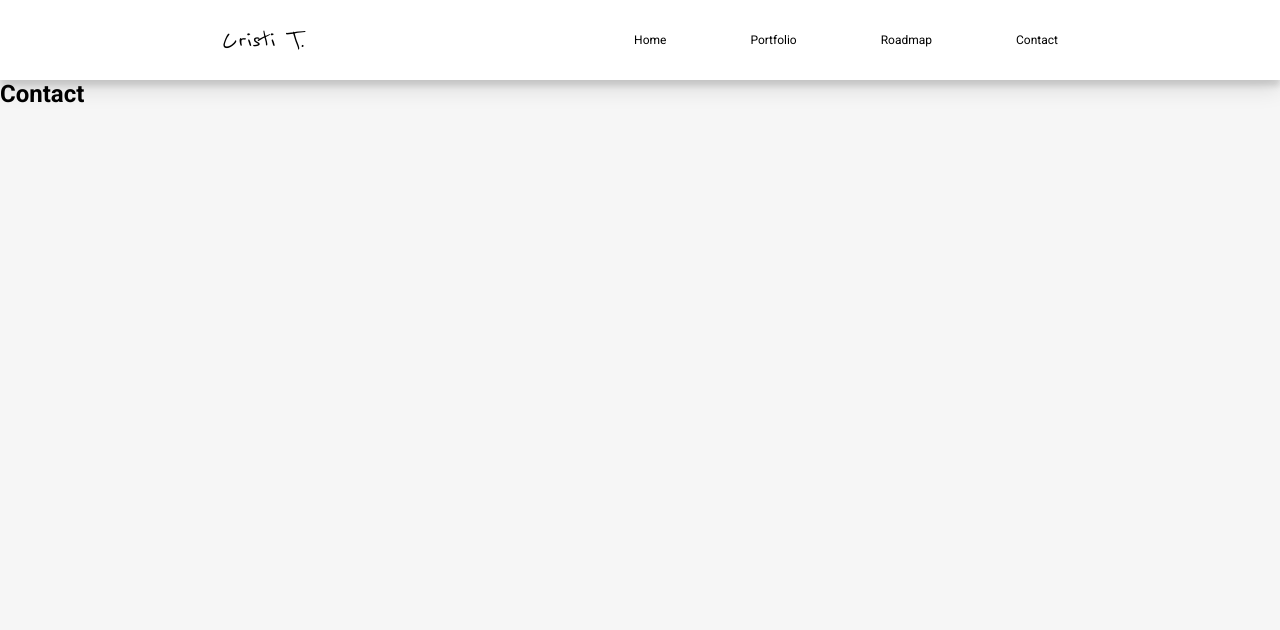
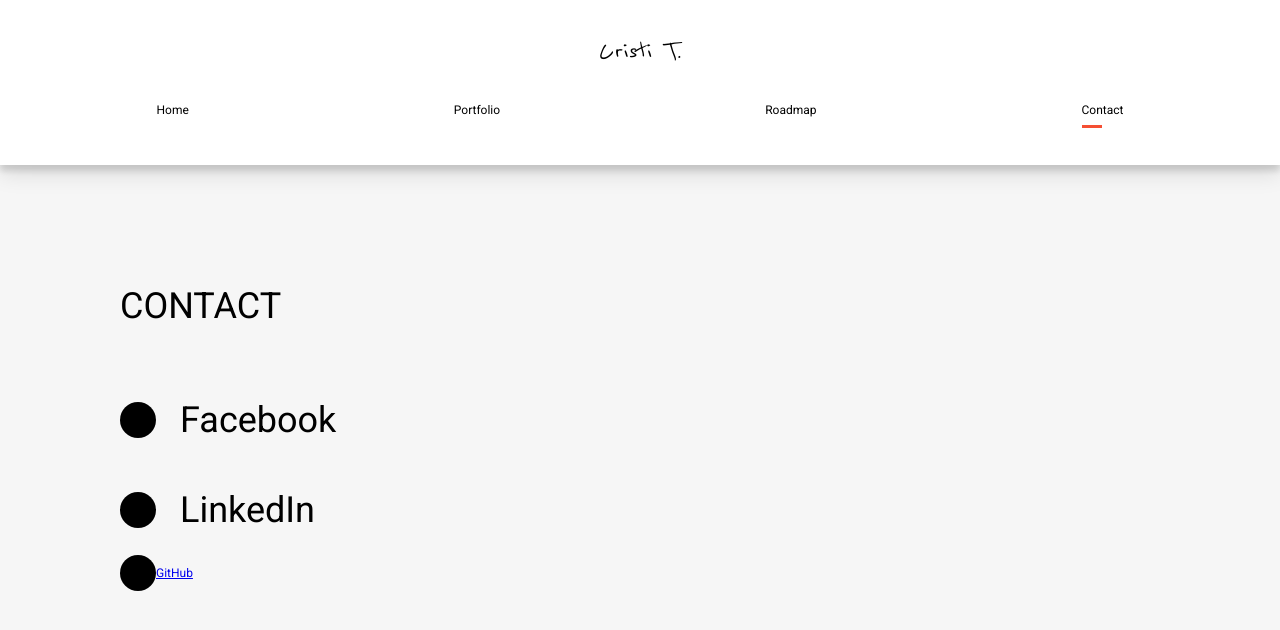
Before and after one commit to CristiTomaaa/ct-portfolio, a React (Create React App) app: page /contact in a window 1280 px wide. Shown: the top 630 px of the page. Built offline with nearby package versions, Linux system fonts and the light colour scheme.

Commit message:
Added some extra styling to the menu

```diff
--- a/src/App.js
+++ b/src/App.js
@@ -14,12 +14,16 @@ import {Switch, Route, useLocation} from 'react-router-dom';
 //ANIMATION
 import {AnimatePresence} from 'framer-motion';
 
+//SCROLL UP THE PAGE EVERYTIME YOU LOAD A NEW ONE
+import ScrollTop from './components/ScrollTop';
+
 function App() {
   const location = useLocation();
 
   return (
     <div className="App">
       <GlobalStyles />
+      <ScrollTop/>
       <Nav />
       <AnimatePresence exitBeforeEnter>
       <Switch location={location} key={location.pathname}>
--- a/src/components/AboutSection.js
+++ b/src/components/AboutSection.js
@@ -3,7 +3,6 @@ import aboutimg from '../img/aboutimg.png';
 //FRAMER MOTION
 import {motion} from 'framer-motion';
 import {titleAnimation, fade} from '../animation';
-import Wave from './wave';
 
 //ADDING THE STYLES
 import styled from 'styled-components';
--- a/src/components/FAQSection.js
+++ b/src/components/FAQSection.js
@@ -48,7 +48,7 @@ const FAQ = styled(StyledHeader)`
     font-weight: lighter;
   }
   .faq-line {
-    background: #cccccc;
+    background: #ccc;
     height: 0.2rem;
     margin: 2rem 0rem;
     width: 100%;
--- a/src/components/Nav.js
+++ b/src/components/Nav.js
@@ -1,23 +1,31 @@
 import React from "react";
 import styled from 'styled-components';
 import {Link} from 'react-router-dom';
+import {motion} from 'framer-motion';
+import {useLocation} from 'react-router-dom';
+
 
 const Nav = () => {
+  const {pathname} = useLocation();
   return(
     <StyledNav>
       <h1><Link id="logo" to="/">Cristi T.</Link></h1>
       <ul>
         <li>
           <Link to="/">Home</Link>
+          <Line transition={{duration: 0.75}} initial={{width: '0%'}} animate={{width: pathname === '/' ? '50%' : '0%'}} />
         </li>
         <li>
           <Link to="/portfolio">Portfolio</Link>
+          <Line transition={{duration: 0.75}} initial={{width: '0%'}} animate={{width: pathname === '/portfolio' ? '50%' : '0%'}} />
         </li>
         <li>
           <Link to="#">Roadmap</Link>
+          <Line transition={{duration: 0.75}} initial={{width: '0%'}} animate={{width: pathname === '/roadmap' ? '50%' : '0%'}} />
         </li>
         <li>
           <Link to="/contact">Contact</Link>
+          <Line transition={{duration: 0.75}} initial={{width: '0%'}} animate={{width: pathname === '/contact' ? '50%' : '0%'}} />
         </li>
       </ul>
     </StyledNav>
@@ -33,6 +41,10 @@ const StyledNav = styled.nav`
   padding: 1rem 18.5rem;
   background-color: #FFFFFF;
   box-shadow: 0 10px 20px rgba(0,0,0,0.10), 0 6px 6px rgba(0,0,0,0.13);
+  position: sticky;
+  top: 0;
+  left: 0;
+  z-index: 10;
   a {
     color: black;
     text-decoration: none;
@@ -50,6 +62,37 @@ const StyledNav = styled.nav`
     padding-left: 7rem;
     position: relative;
   }
-`;
+
+  @media (max-width: 1300px){
+    flex-direction: column;
+    padding: 2rem 0rem;
+    #logo {
+      display: inline-block;
+      margin: 1rem;
+    }
+    ul {
+      padding: 2rem;
+      justify-content: space-around;
+      width: 100%;
+      li {
+        padding: 0;
+      }
+    }
+  }
+`
+
+
+const Line = styled(motion.div)`
+  height: 0.3rem;
+  background: #F54F33;
+  width: 0;
+  position: absolute;
+  bottom: -80%;
+  left: 60%;
+  @media (max-width: 1300px){
+    left: 0%
+  }
+`
+;
 
 export default Nav;
--- /dev/null
+++ b/src/components/ScrollTop.js
@@ -0,0 +1,15 @@
+import {useEffect} from 'react';
+import {useLocation} from 'react-router-dom';
+
+const ScrollTop = () => {
+  const {pathname} = useLocation();
+  useEffect(() => {
+    window.scroll({
+      top:0,
+      left:0
+    })
+  }, [pathname])
+  return null;
+}
+
+export default ScrollTop;
--- a/src/components/ServicesSection.js
+++ b/src/components/ServicesSection.js
@@ -38,13 +38,13 @@ const ServicesSection = () => {
             </div>
             <p>Lorem ipsum dolor sit amet consectetur.</p>
           </Card>
-          <div className="card">
+          <Card>
             <div className="icon">
               <img src={money} alt="clock icon"/>
               <h3>Affordable</h3>
             </div>
             <p>Lorem ipsum dolor sit amet consectetur.</p>
-          </div>
+          </Card>
         </Cards>
       </StyledDescription>
       <SyledImage>
@@ -62,11 +62,16 @@ const Services = styled(StyledHeader)`
     width: 70%;
     padding: 2rem 0rem 4rem 0rem;
   }
+  @media (max-width: 1300px){
+  }
 `;
 
 const Cards = styled.div`
   display:flex;
   flex-wrap: wrap;
+  @media (max-width: 1300px){
+    justify-content: center;
+  }
 `;
 
 const Card = styled.div`
@@ -80,6 +85,14 @@ const Card = styled.div`
       padding: 1rem;
     }
   }
+  @media (max-width: 1300px){
+    justify-content: center;
+  }
+  /* @media (max-width: 1300px){
+    display: block;
+    align-items: center;
+    flex-direction: column;
+  } */
 `;
 
 export default ServicesSection;
--- a/src/components/Toggle.js
+++ b/src/components/Toggle.js
@@ -2,7 +2,7 @@ import { motion } from 'framer-motion';
 import React, {useState} from 'react';
 
 const Toggle = ({children, title}) => {
-  const [toggle, setToggle] = useState(true);
+  const [toggle, setToggle] = useState(false);
   return (
     <motion.div layout onClick={() => setToggle(!toggle)}>
       <motion.h4 layout>{title}</motion.h4>
--- a/src/pages/Contact.js
+++ b/src/pages/Contact.js
@@ -2,14 +2,64 @@ import React from 'react';
 
 //PAGE ANIMATIONS
 import {motion} from 'framer-motion';
-import {pageAnimation} from '../animation';
+import {pageAnimation, titleAnimation} from '../animation';
+import styled from 'styled-components';
 
 const Contact = () => {
   return(
-    <motion.div  variants={pageAnimation} exit="exit" initial="hidden" animate="show">
-      <h1>Contact</h1>
-    </motion.div>
+    <StyledContact  variants={pageAnimation} exit="exit" initial="hidden" animate="show">
+      <Title>
+        <Hide>
+          <motion.h2 variants={titleAnimation}>CONTACT</motion.h2>
+        </Hide>
+      </Title>
+      <div>
+        <Hide>
+          <SocialLinks variants={titleAnimation}>
+            <Circle />
+              <h2>Facebook</h2>
+          </SocialLinks>
+          <SocialLinks variants={titleAnimation}>
+            <Circle />
+              <h2>LinkedIn</h2>
+          </SocialLinks>
+          <SocialLinks variants={titleAnimation}>
+            <Circle />
+              <a href="http://github.com">GitHub</a>
+          </SocialLinks>
+        </Hide>
+      </div>
+    </StyledContact>
   )
 }
 
+const StyledContact = styled(motion.div)`
+  padding: 10rem 10rem;
+  color: black;
+  min-height: 90vh;
+`
+
+const Title = styled.div`
+  margin-bottom: 4rem;
+  color: black;
+`
+
+const Hide = styled.div`
+  overflow: hidden;
+`
+const Circle = styled.div`
+  border-radius: 50%;
+  width: 3rem;
+  height: 3rem;
+  background: black;
+`
+
+const SocialLinks = styled(motion.div)`
+  display: flex;
+  align-items: center;
+  h2 {
+    margin: 2rem;
+  }
+`
+
 export default Contact;
--- a/src/pages/Portfolio.js
+++ b/src/pages/Portfolio.js
@@ -35,7 +35,10 @@ const Work = styled(motion.div)`
   overflow: hidden;
   padding: 5rem 10rem;
   h2 {
-    padding: 1rem 0rem;
+    padding: 1rem 1rem;
+  }
+  @media (max-width: 1300px){
+    padding: 2rem 0rem;
   }
 `
 const Project = styled.div`
@@ -44,11 +47,23 @@ const Project = styled.div`
     height: 0.35rem;
     background: #F54F33;
     margin-bottom: 3rem;
+    @media (max-width: 1300px){
+      margin: 0rem 1rem 1rem 1rem;
+    }
   }
   img {
     width: 100%;
     height: 65vh;
     object-fit: cover;
+  @media (max-width: 1300px){
+    padding: 1rem 0rem;
+  }
+  }
+  @media (max-width: 1300px){
+    h2 {
+      display: flex;
+      justify-content: center;
+    }
   }
 `
 
--- a/src/pages/ProjectDetail.js
+++ b/src/pages/ProjectDetail.js
@@ -70,6 +70,10 @@ const Awards =styled.div`
   margin: 5rem, 10rem;
   align-items: center;
   justify-content: space-around;
+  @media (max-width: 1300px){
+    display: block;
+    padding: 2rem 0rem;
+  }
 `
 
 const StyledAwards = styled.div`
--- a/src/styles.js
+++ b/src/styles.js
@@ -1,4 +1,5 @@
 import styled from 'styled-components';
+
 export const StyledHeader = styled.div`
 min-height: 90vh;
 display: flex;
@@ -7,6 +8,12 @@ justify-content: space-between;
 padding: 5rem 10rem;
 margin-left: 8rem;
 color: black;
+  @media (max-width: 1300px){
+    display: block;
+    padding: 5rem 2rem;
+    margin-left: 0rem;
+    text-align: center;
+  }
 `;
 
 export const StyledDescription = styled.div`
@@ -15,6 +22,16 @@ padding-right: 1.5rem;
 h2{
   font-weight:lighter;
 }
+  @media (max-width: 1300px){
+    padding: 0;
+    button {
+      margin: 2rem 0rem;
+    }
+    img {
+      display: flex;
+    }
+
+  }
 `;
 
 export const SyledImage = styled.div`
@@ -24,6 +41,11 @@ img{
   width: 100%;
   height: 100%;
   object-fit: cover;
+  @media (max-width: 1300px){
+    padding-top: 4rem;
+    max-height: 75%;
+    max-width : 75%;
+  }
 }
 `;
 
```
